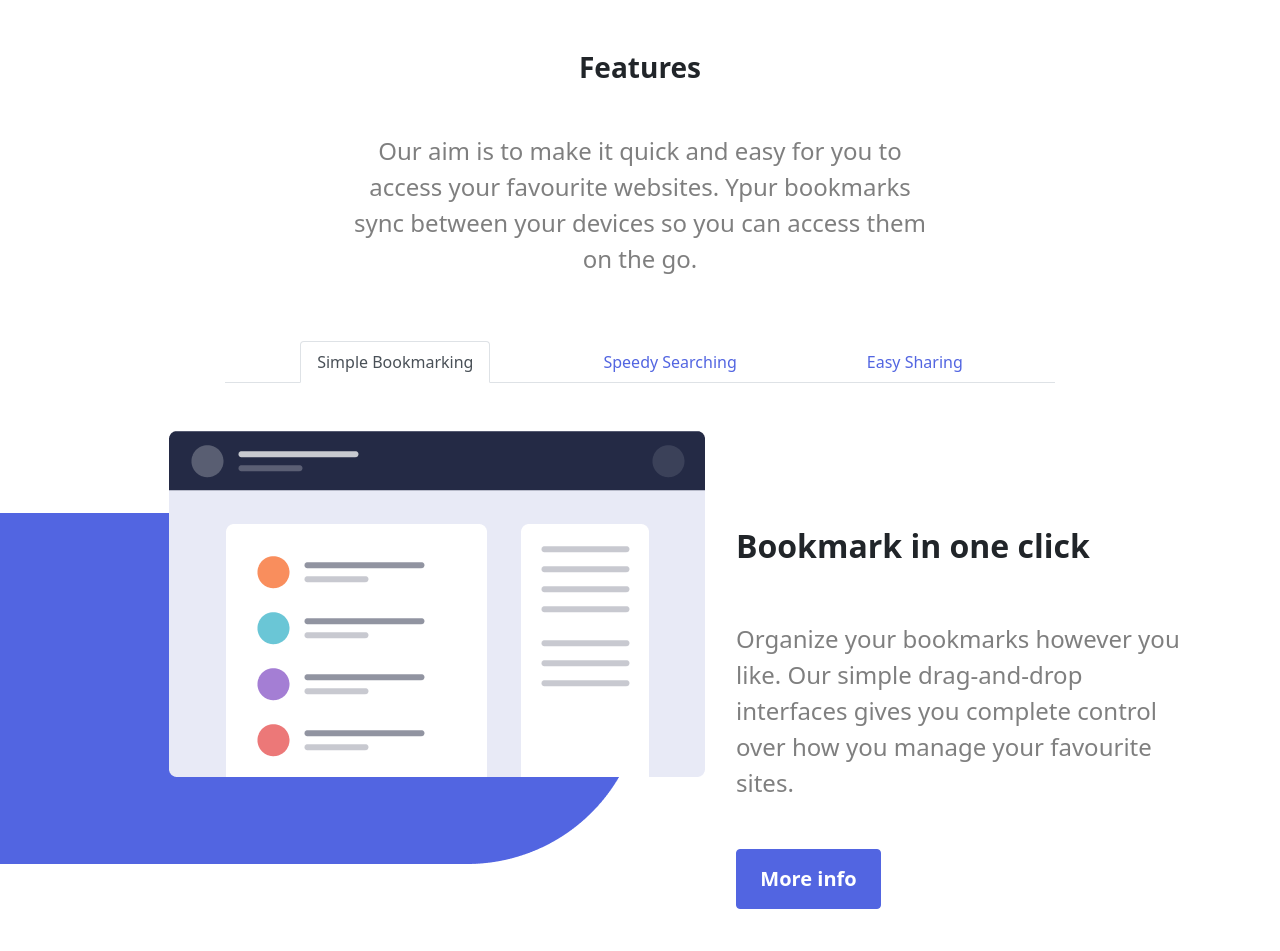
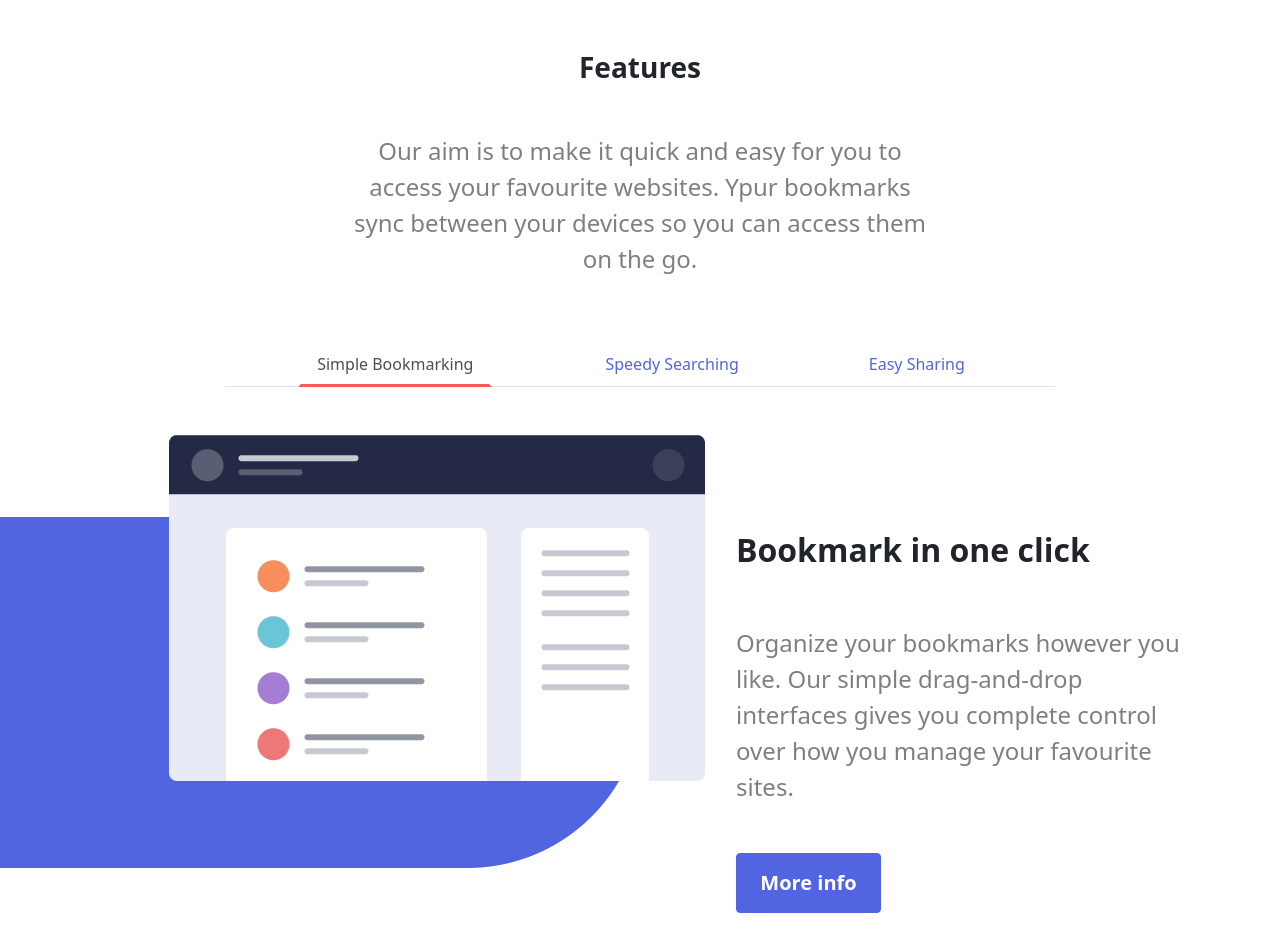
Before and after one commit to MAlexGG/ITAcademy-Angular-Mockup2, a website: page index.html in a window 1280 px wide. Shown: the part 761-1712 px from the top of the page. Drawn offline with nearby package versions, Linux system fonts and the light colour scheme.

Commit message:
styles border in tabs modified

```diff
--- /dev/null
+++ b/sass/_main.scss
@@ -0,0 +1,4 @@
+.nav-tabs .nav-link.active {
+    border-color: transparent transparent $secondary transparent !important;
+    border-width: 3px;
+}
--- a/sass/main.scss
+++ b/sass/main.scss
@@ -1,6 +1,7 @@
-@import "./header";
 $primary: #5265E1;
 $secondary: #FA5959;
+@import "./header";
+@import "./main";
 @import "../node_modules/bootstrap/scss/_functions";
 @import "../node_modules/bootstrap/scss/_variables";
 @import "../node_modules/bootstrap/scss/bootstrap.scss";
```
Also changed, not shown: css/main.css, 1 other file.
